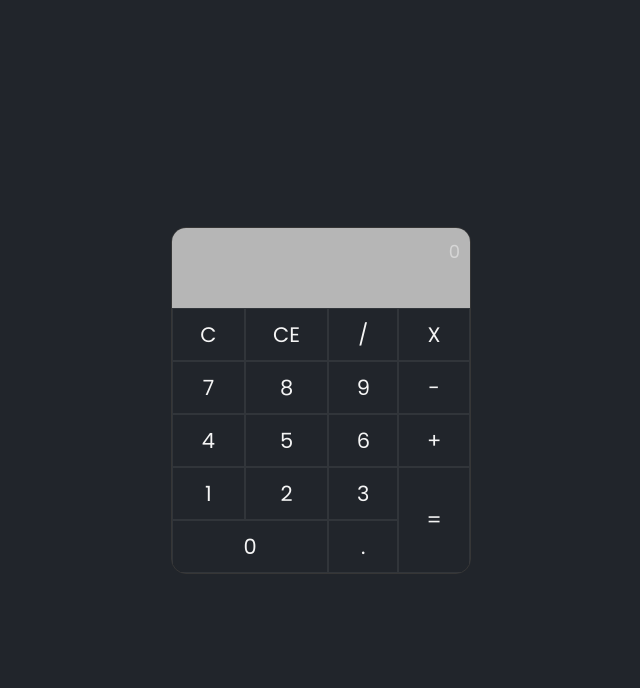
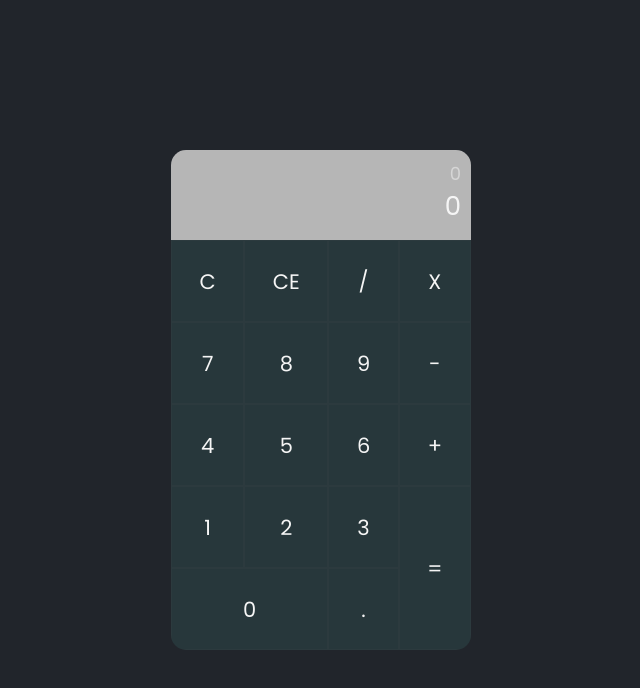
Before and after one commit to mdibuhossain/LiveCalculator-js, a plain HTML site: page index.html in a window 1280 px wide. Both pictures are taken after a click on the element "CE". Shown: the whole page, without its empty margins (319-959 px from the left). Drawn offline with Linux system fonts and the light colour scheme.

Commit message:
design changed

```diff
--- a/script.js
+++ b/script.js
@@ -87,6 +87,8 @@ clearBtn.addEventListener('click', function () {
 })
 
 clearLastBtn.addEventListener('click', function () {
-    dispTwoTmp = '';
-    dispTwo.innerText = '';
+    if (dispTwo && dispTwoTmp) {
+        dispTwoTmp = '';
+        dispTwo.innerText = '';
+    }
 })
--- a/style.css
+++ b/style.css
@@ -17,21 +17,24 @@ body{
 }
 .calculator{
     display: grid;
+    grid-template-rows: repeat(6, 1fr);
     grid-column: span 4;
     position: relative;
     overflow: hidden;
-    border: .5px solid #363636;
+    outline: none;
     border-radius: 15px;
     width: 300px;
+    height: 500px;
 }
 .calculator .display{
     grid-column: span 4;
     width: 100%;
-    height: 80px;
+    height: 90px;
     padding: 10px;
     font-size: 26px;
     background: #B6B6B6;
     position: relative;
+    overflow: hidden;
 }
 #display-1, #display-3{
     font-size: 18px;
@@ -40,7 +43,7 @@ body{
 #display-3{
     position: absolute;
     bottom: 0;
-    font-size: 12px;
+    font-size: 16px;
 }
 #display-1, #display-2{
     text-align: right;
@@ -50,16 +53,21 @@ body{
     place-items: center;
     padding: 10px;
     width: 100%;
-    /* height: 70px; */
     height: 100%;
     font-size: 21px;
-    border: .5px solid #b6b6b61c;
+    background: #27373B;
+    border: .1px solid #5353531f;
+    outline: none;
     cursor: pointer;
     transition: 0.2s;
 }
 .btn:hover{
     transition: 0s;
-    background: #b6b6b679;
+    background: #1c282b;
+}
+.btn:active{
+    transition: 0s;
+    background: #babd07;
 }
 .zeroBtn{
     grid-column: span 2;
```
